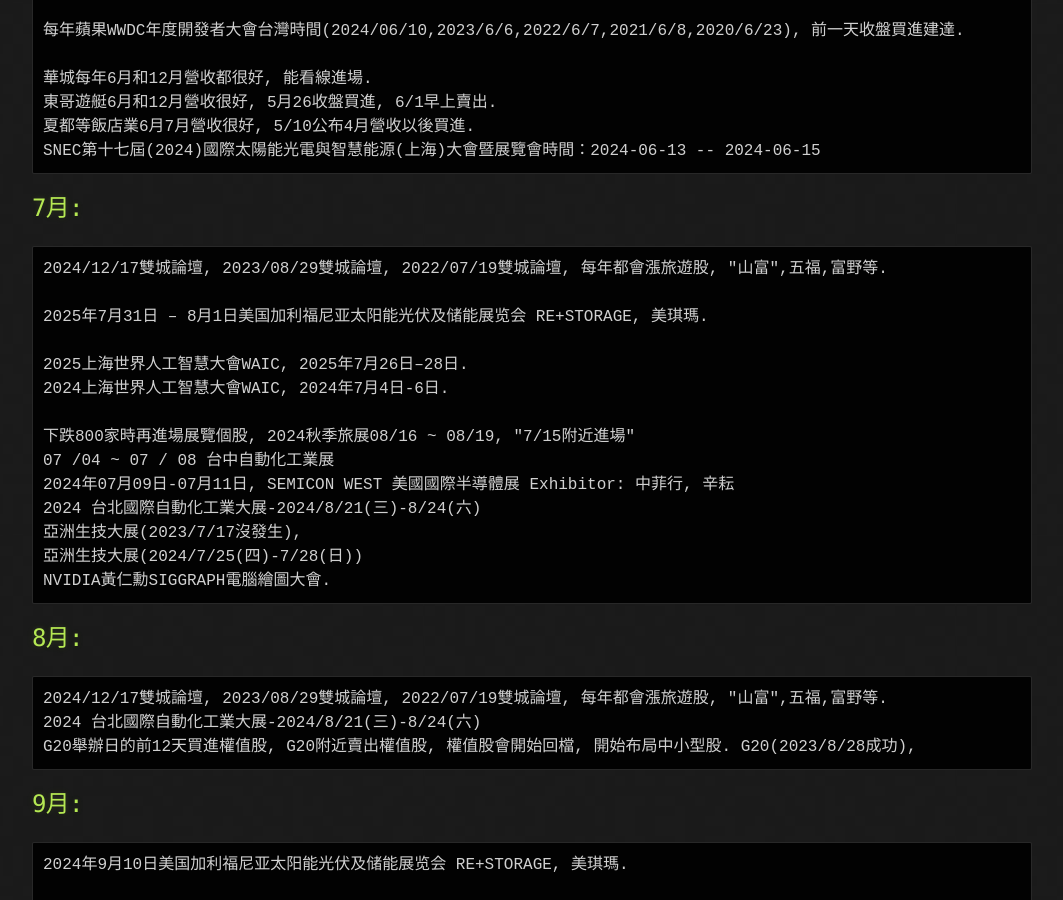
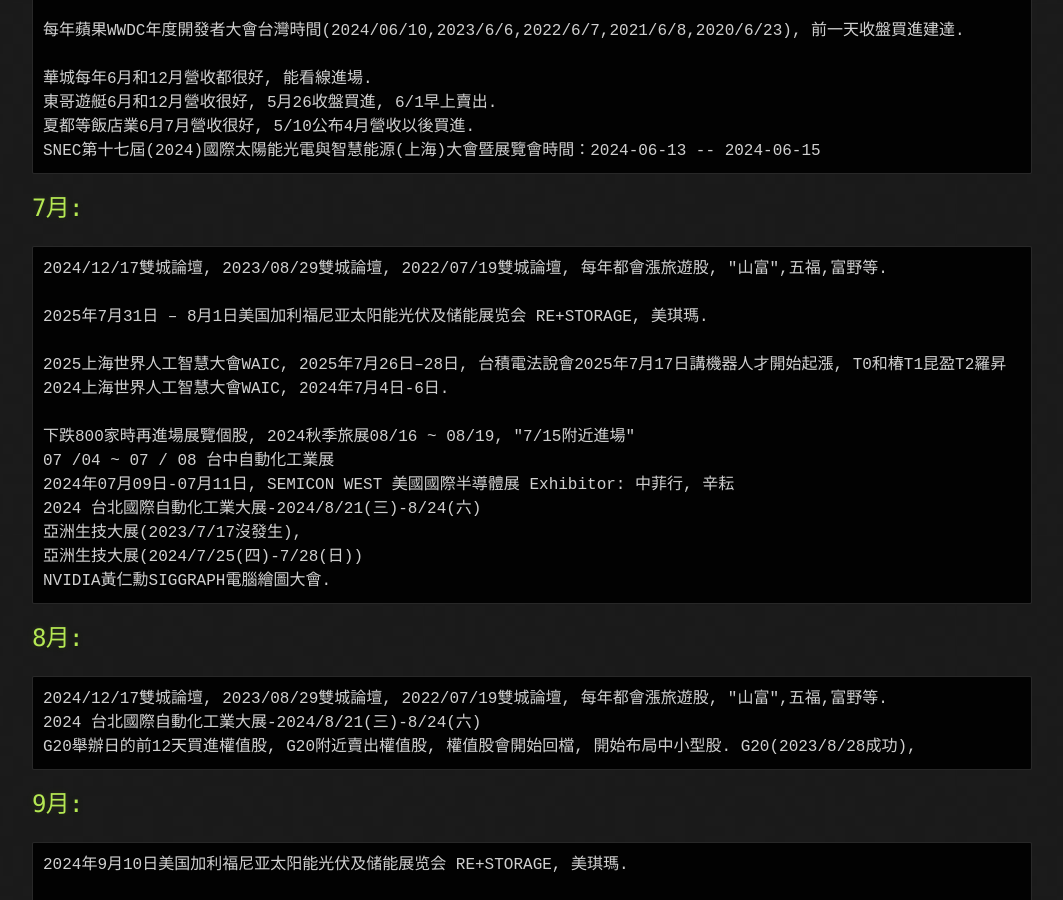
Before and after one commit to lepg5487/Stock_God, a Jekyll site: the page built from experience.md, in a window 1280 px wide and 900 px high, scrolled down 6913 px. Shown: the whole window, without its empty margins (108-1171 px from the left). Built offline with Jekyll 4.4.1, drawn with Linux system fonts in a browser that asks for light colours; our own code applies the rules of GitHub Pages for plain Markdown files; some of the changed text lies outside the part shown.

Commit message:
Update experience.md

````diff
--- a/experience.md
+++ b/experience.md
@@ -284,7 +284,7 @@
 
 2025年7月31日 – 8月1日美国加利福尼亚太阳能光伏及储能展览会 RE+STORAGE, 美琪瑪.
 
-2025上海世界人工智慧大會WAIC, 2025年7月26日–28日.
+2025上海世界人工智慧大會WAIC, 2025年7月26日–28日, 台積電法說會2025年7月17日講機器人才開始起漲, T0和椿T1昆盈T2羅昇
 2024上海世界人工智慧大會WAIC, 2024年7月4日-6日.
 
 下跌800家時再進場展覽個股, 2024秋季旅展08/16 ~ 08/19, "7/15附近進場"
@@ -495,6 +495,7 @@
 ```
 2023年7月6日至8日，2023世界人工智能大會在上海舉辦。
 2024年7月4日至6日，2024世界人工智能大會啓動。
+2025上海世界人工智慧大會WAIC, 2025年7月26日–28日, 台積電法說會2025年7月17日講機器人才開始起漲, T0和椿T1昆盈T2羅昇
 ```
 
 # RIMPAC 環太平洋軍演 6/24
````
